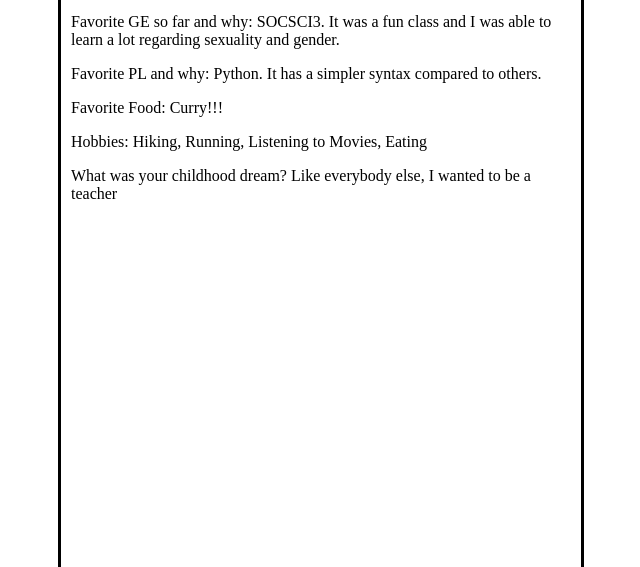
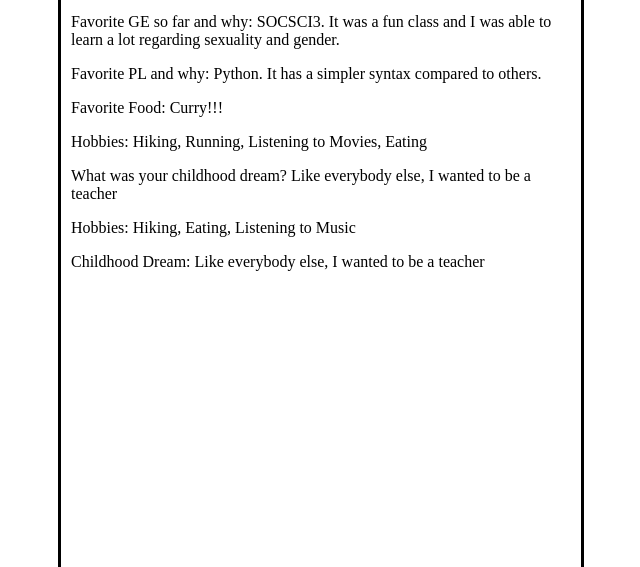
Before and after one commit to cherrycontaoi/cherrycontaoi.github.io, a plain HTML site: page index.html in a window 1280 px wide. Shown: the part 464-1031 px from the top of the page, without its empty margins (319-959 px from the left). Drawn offline with Linux system fonts and the light colour scheme.

Commit message:
feat: added hobbies and childhood dream

```diff
--- a/index.html
+++ b/index.html
@@ -27,6 +27,9 @@
     <p>Favorite Food: Curry!!!</p>
     <p>Hobbies: Hiking, Running, Listening to Movies, Eating</p>
     <p>What was your childhood dream? Like everybody else, I wanted to be a teacher</p>
+
+    <p>Hobbies: Hiking, Eating, Listening to Music</p>
+    <p>Childhood Dream: Like everybody else, I wanted to be a teacher</p>
 </div>
 
 </body>
```
